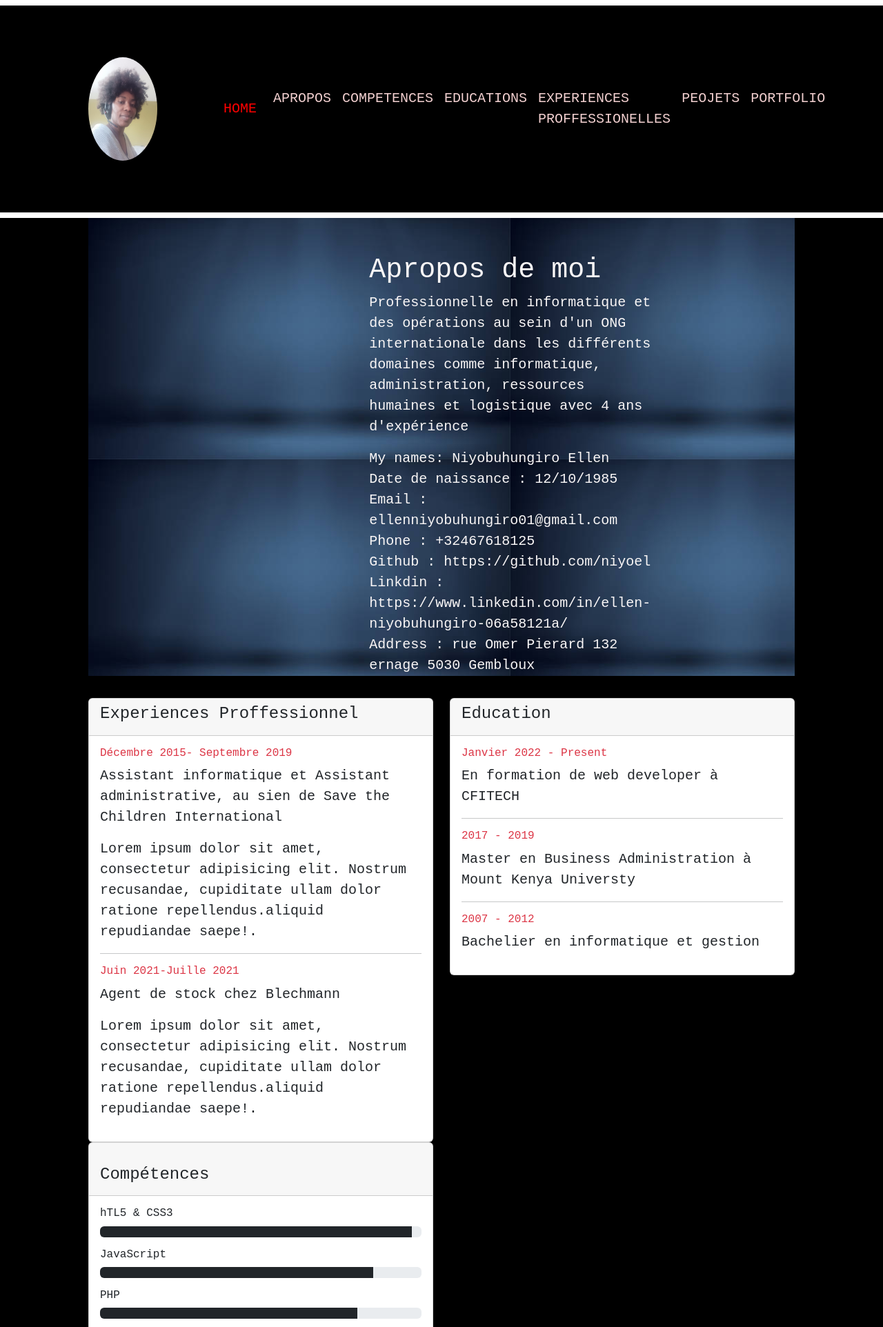
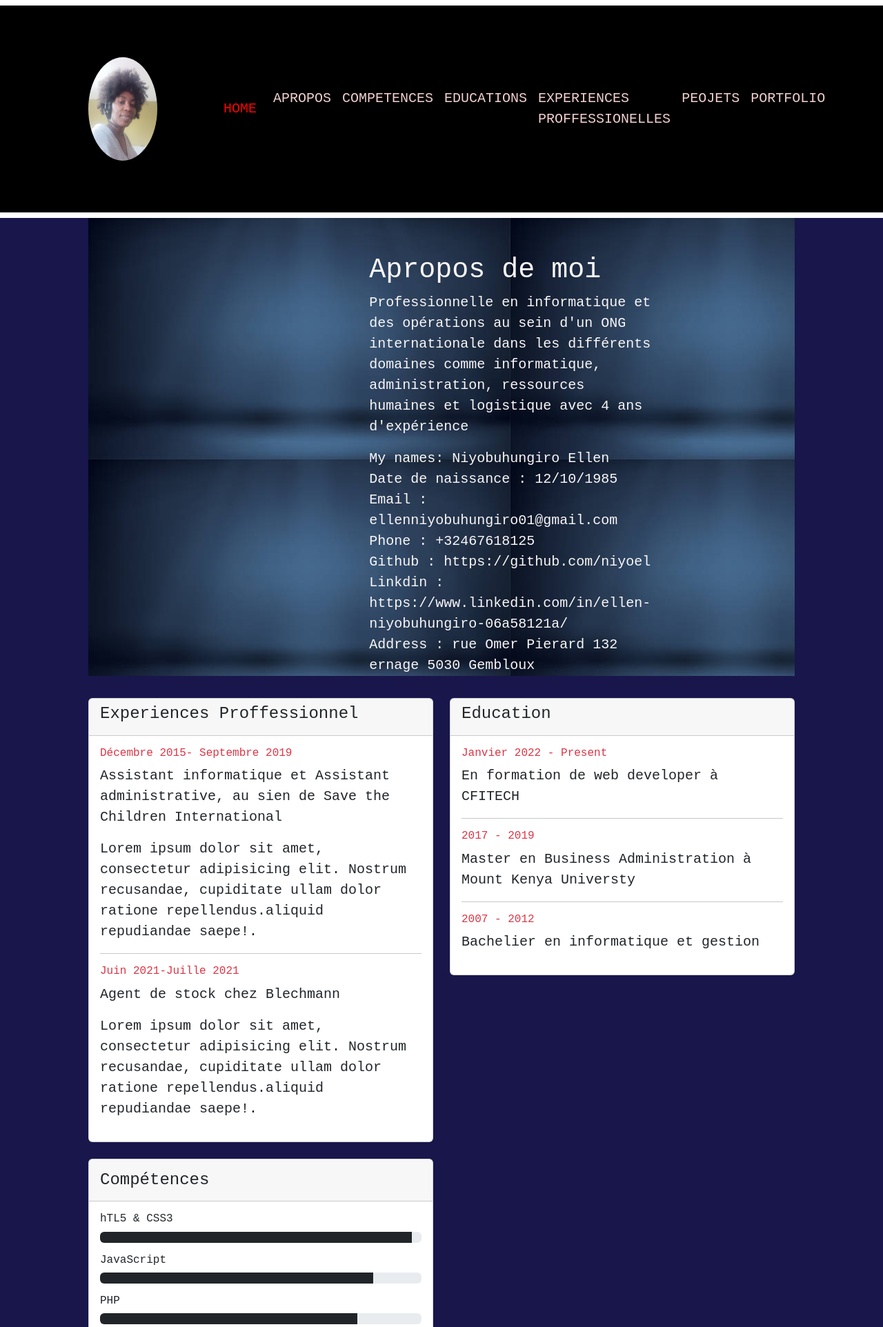
Before and after one commit to niyoel/projet_django, a Django app: page / in a window 1280 px wide. Shown: the top 1924 px of the page at 69% size. Run offline with Django 4.2, Linux system fonts and the light colour scheme.

Commit message:
portfolio

```diff
--- a/cv_app/static/cv_app/css/style.css
+++ b/cv_app/static/cv_app/css/style.css
@@ -38,6 +38,6 @@ img {
     height: 1900px;
     width: 200;
     padding-inline-start: 10%;
-    background-color: rgb(0, 0, 0);
+    background-color: rgb(24, 22, 75);
     padding-right: 8rem;
 }
--- a/cv_app/templates/cv_app/index.html
+++ b/cv_app/templates/cv_app/index.html
@@ -78,10 +78,10 @@
                     </div>
                 </div>
                 <div class="col-lg-6 ">
-                    <div class="card text">
+                    <div class="card mt-4">
                        <div class="card-header">
                             <div id="competences">
-                                <h4 class="mt-4">Compétences</h4>
+                                <h4 class="mt-2">Compétences</h4>
                                 <span class="line"></span>
                             </div>
                         </div>
```
